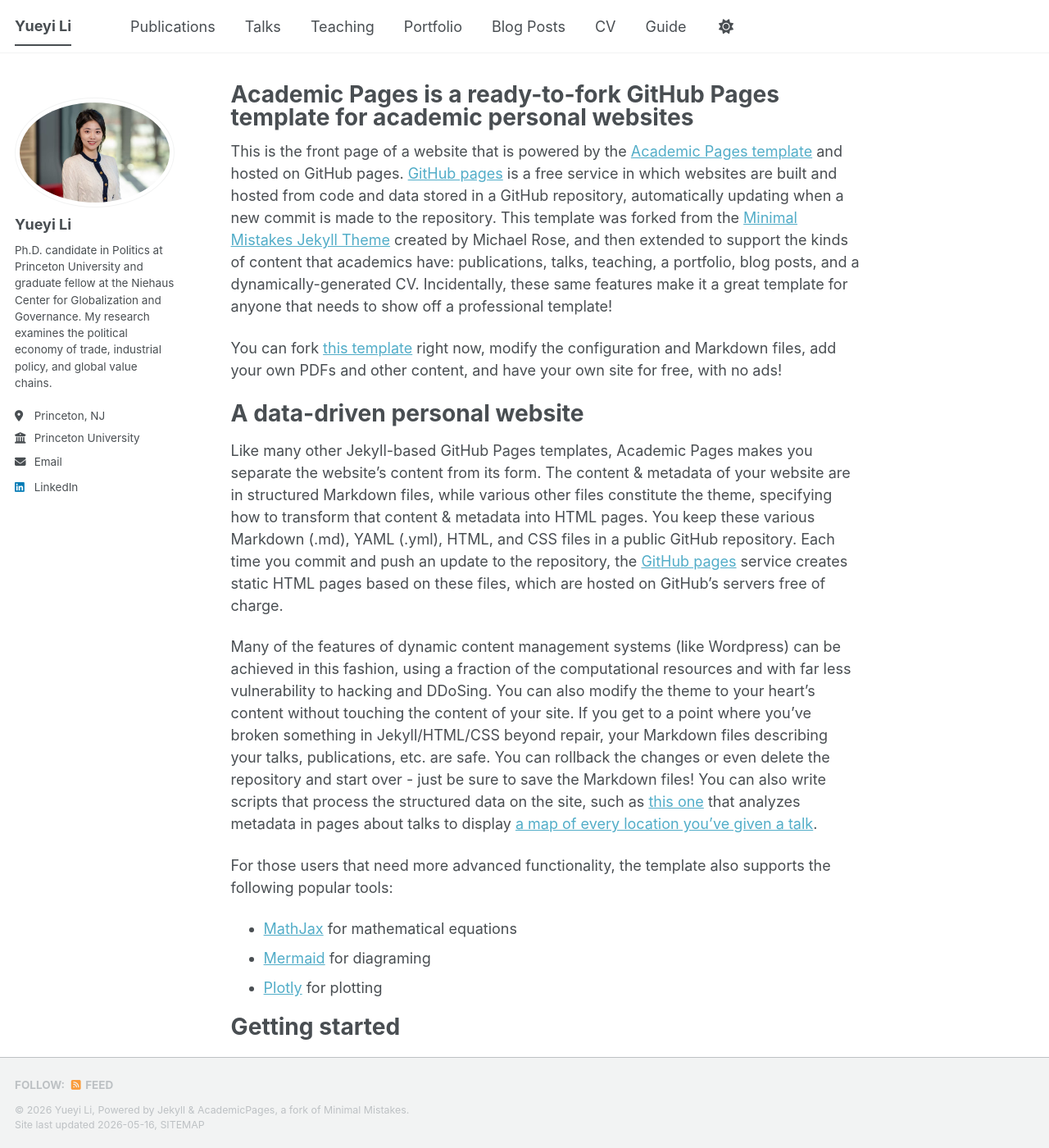
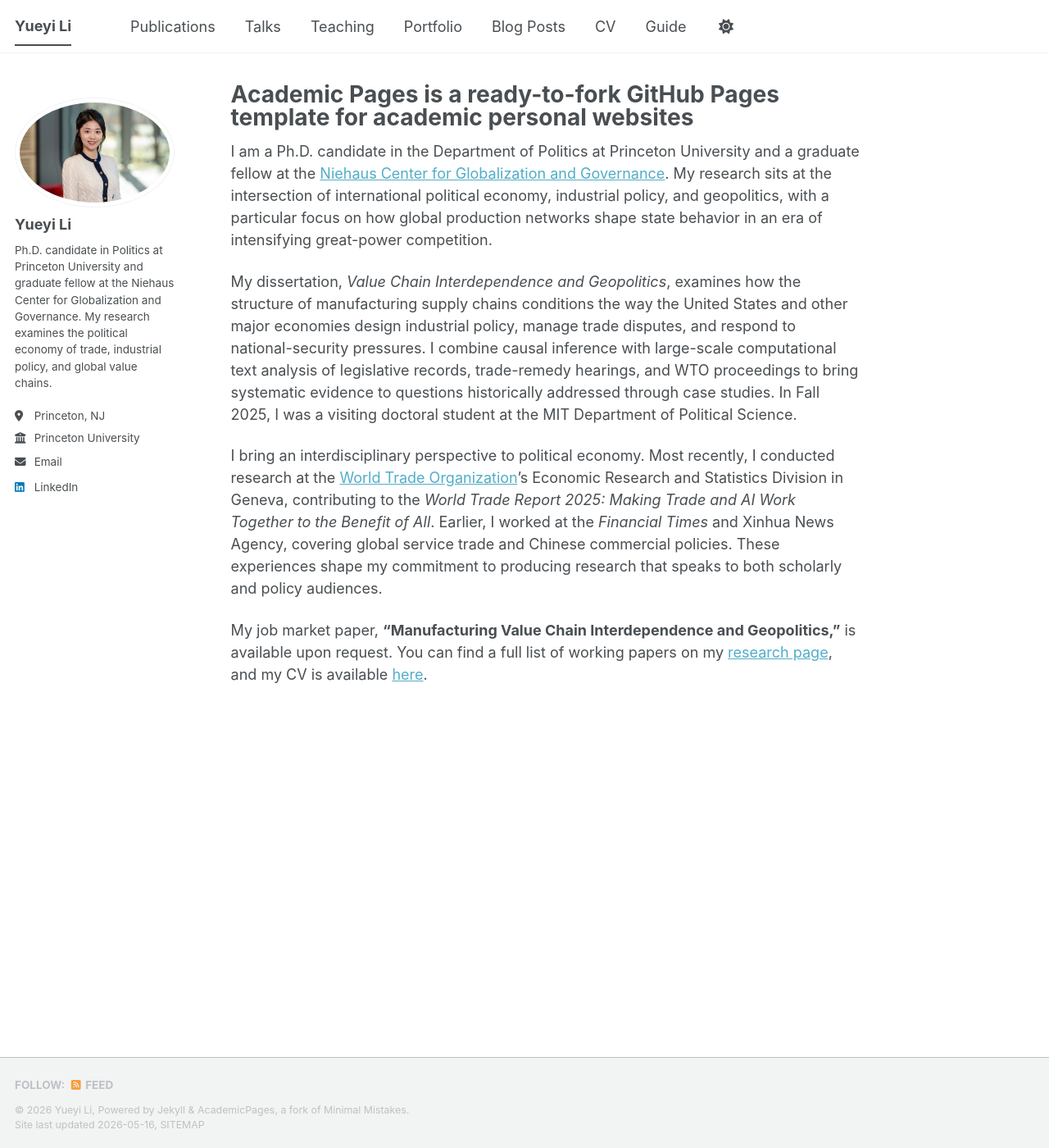
Before and after one commit to YueyiLi99/yueyili99.github.io, a Jekyll site: the page built from _pages/about.md, in a window 1280 px wide and 1400 px high. Shown: the whole window at 82% size. Built offline with Jekyll 4.4.1, drawn with Linux system fonts in a browser that asks for light colours; a script bundle is joined from its source files by our own code; library files that are not in the unit come from our copies; some of the changed text lies outside the part shown.

Commit message:
Update about.md

```diff
--- a/_pages/about.md
+++ b/_pages/about.md
@@ -6,51 +6,10 @@ redirect_from:
   - /about/
   - /about.html
 ---
+I am a Ph.D. candidate in the Department of Politics at Princeton University and a graduate fellow at the [Niehaus Center for Globalization and Governance](https://niehauscenter.princeton.edu/). My research sits at the intersection of international political economy, industrial policy, and geopolitics, with a particular focus on how global production networks shape state behavior in an era of intensifying great-power competition.
 
-This is the front page of a website that is powered by the [Academic Pages template](https://github.com/academicpages/academicpages.github.io) and hosted on GitHub pages. [GitHub pages](https://pages.github.com) is a free service in which websites are built and hosted from code and data stored in a GitHub repository, automatically updating when a new commit is made to the repository. This template was forked from the [Minimal Mistakes Jekyll Theme](https://mmistakes.github.io/minimal-mistakes/) created by Michael Rose, and then extended to support the kinds of content that academics have: publications, talks, teaching, a portfolio, blog posts, and a dynamically-generated CV. Incidentally, these same features make it a great template for anyone that needs to show off a professional template!
+My dissertation, *Value Chain Interdependence and Geopolitics*, examines how the structure of manufacturing supply chains conditions the way the United States and other major economies design industrial policy, manage trade disputes, and respond to national-security pressures. I combine causal inference with large-scale computational text analysis of legislative records, trade-remedy hearings, and WTO proceedings to bring systematic evidence to questions historically addressed through case studies. In Fall 2025, I was a visiting doctoral student at the MIT Department of Political Science.
 
- You can fork [this template](https://github.com/academicpages/academicpages.github.io) right now, modify the configuration and Markdown files, add your own PDFs and other content, and have your own site for free, with no ads!
+I bring an interdisciplinary perspective to political economy. Most recently, I conducted research at the [World Trade Organization](https://www.wto.org/)'s Economic Research and Statistics Division in Geneva, contributing to the *World Trade Report 2025: Making Trade and AI Work Together to the Benefit of All*. Earlier, I worked at the *Financial Times* and Xinhua News Agency, covering global service trade and Chinese commercial policies. These experiences shape my commitment to producing research that speaks to both scholarly and policy audiences.
 
-A data-driven personal website
-======
-Like many other Jekyll-based GitHub Pages templates, Academic Pages makes you separate the website's content from its form. The content & metadata of your website are in structured Markdown files, while various other files constitute the theme, specifying how to transform that content & metadata into HTML pages. You keep these various Markdown (.md), YAML (.yml), HTML, and CSS files in a public GitHub repository. Each time you commit and push an update to the repository, the [GitHub pages](https://pages.github.com/) service creates static HTML pages based on these files, which are hosted on GitHub's servers free of charge.
-
-Many of the features of dynamic content management systems (like Wordpress) can be achieved in this fashion, using a fraction of the computational resources and with far less vulnerability to hacking and DDoSing. You can also modify the theme to your heart's content without touching the content of your site. If you get to a point where you've broken something in Jekyll/HTML/CSS beyond repair, your Markdown files describing your talks, publications, etc. are safe. You can rollback the changes or even delete the repository and start over - just be sure to save the Markdown files! You can also write scripts that process the structured data on the site, such as [this one](https://github.com/academicpages/academicpages.github.io/blob/master/talkmap.ipynb) that analyzes metadata in pages about talks to display [a map of every location you've given a talk](https://academicpages.github.io/talkmap.html).
-
-For those users that need more advanced functionality, the template also supports the following popular tools:
-- [MathJax](https://www.mathjax.org/) for mathematical equations
-- [Mermaid](https://mermaid.js.org/) for diagraming
-- [Plotly](https://plotly.com/javascript/) for plotting
-
-Getting started
-======
-1. Register a GitHub account if you don't have one and confirm your e-mail (required!)
-1. Fork [this template](https://github.com/academicpages/academicpages.github.io) by clicking the "Use this template" button in the top right.
-1. Go to the repository's settings (rightmost item in the tabs that start with "Code", should be below "Unwatch"). Rename the repository "[your GitHub username].github.io", which will also be your website's URL.
-1. Set site-wide configuration and create content & metadata (see below -- also see [this set of diffs](https://archive.is/3TPas) showing what files were changed to set up [an example site](https://getorg-testacct.github.io) for a user with the username "getorg-testacct")
-1. Upload any files (like PDFs, .zip files, etc.) to the files/ directory. They will appear at https://[your GitHub username].github.io/files/example.pdf.
-1. Check status by going to the repository settings, in the "GitHub pages" section
-
-Site-wide configuration
-------
-The main configuration file for the site is in the base directory in [_config.yml](https://github.com/academicpages/academicpages.github.io/blob/master/_config.yml), which defines the content in the sidebars and other site-wide features. You will need to replace the default variables with ones about yourself and your site's github repository. The configuration file for the top menu is in [_data/navigation.yml](https://github.com/academicpages/academicpages.github.io/blob/master/_data/navigation.yml). For example, if you don't have a portfolio or blog posts, you can remove those items from that navigation.yml file to remove them from the header.
-
-Create content & metadata
-------
-For site content, there is one Markdown file for each type of content, which are stored in directories like _publications, _talks, _posts, _teaching, or _pages. For example, each talk is a Markdown file in the [_talks directory](https://github.com/academicpages/academicpages.github.io/tree/master/_talks). At the top of each Markdown file is structured data in YAML about the talk, which the theme will parse to do lots of cool stuff. The same structured data about a talk is used to generate the list of talks on the [Talks page](https://academicpages.github.io/talks), each [individual page](https://academicpages.github.io/talks/2012-03-01-talk-1) for specific talks, the talks section for the [CV page](https://academicpages.github.io/cv), and the [map of places you've given a talk](https://academicpages.github.io/talkmap.html) (if you run this [python file](https://github.com/academicpages/academicpages.github.io/blob/master/talkmap.py) or [Jupyter notebook](https://github.com/academicpages/academicpages.github.io/blob/master/talkmap.ipynb), which creates the HTML for the map based on the contents of the _talks directory).
-
-**Markdown generator**
-
-The repository includes [a set of Jupyter notebooks](https://github.com/academicpages/academicpages.github.io/tree/master/markdown_generator
-) that converts a CSV containing structured data about talks or presentations into individual Markdown files that will be properly formatted for the Academic Pages template. The sample CSVs in that directory are the ones I used to create my own personal website at stuartgeiger.com. My usual workflow is that I keep a spreadsheet of my publications and talks, then run the code in these notebooks to generate the Markdown files, then commit and push them to the GitHub repository.
-
-How to edit your site's GitHub repository
-------
-Many people use a git client to create files on their local computer and then push them to GitHub's servers. If you are not familiar with git, you can directly edit these configuration and Markdown files directly in the github.com interface. Navigate to a file (like [this one](https://github.com/academicpages/academicpages.github.io/blob/master/_talks/2012-03-01-talk-1.md) and click the pencil icon in the top right of the content preview (to the right of the "Raw | Blame | History" buttons). You can delete a file by clicking the trashcan icon to the right of the pencil icon. You can also create new files or upload files by navigating to a directory and clicking the "Create new file" or "Upload files" buttons.
-
-Example: editing a Markdown file for a talk
-![Editing a Markdown file for a talk](/images/editing-talk.png)
-
-For more info
-------
-More info about configuring Academic Pages can be found in [the guide](https://academicpages.github.io/markdown/), the [growing wiki](https://github.com/academicpages/academicpages.github.io/wiki), and you can always [ask a question on GitHub](https://github.com/academicpages/academicpages.github.io/discussions). The [guides for the Minimal Mistakes theme](https://mmistakes.github.io/minimal-mistakes/docs/configuration/) (which this theme was forked from) might also be helpful.
+My job market paper, **"Manufacturing Value Chain Interdependence and Geopolitics,"** is available upon request. You can find a full list of working papers on my [research page](/publications/), and my CV is available [here](/cv/).
```
